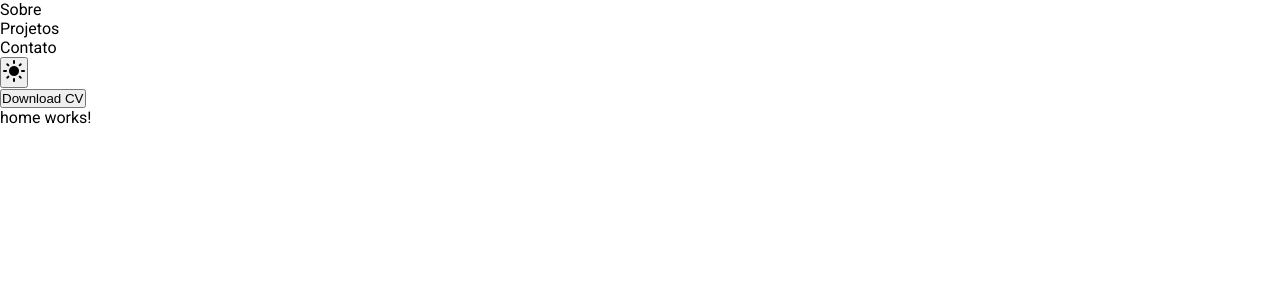
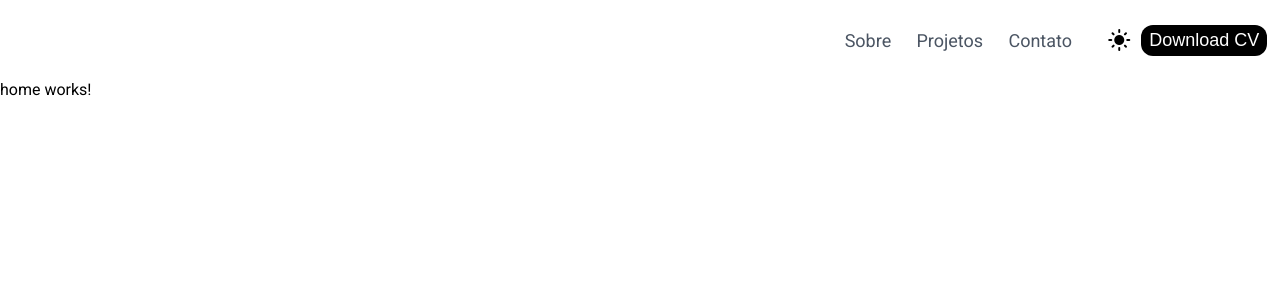
Before and after one commit to henriqtorresl/portifolio, an Angular app: page /home in a window 1280 px wide. Shown: the top 300 px of the page. Built offline with nearby package versions, Linux system fonts and the light colour scheme.

Commit message:
estilização do nav bar finalizada

```diff
--- a/src/app/components/nav-bar/nav-bar.component.html
+++ b/src/app/components/nav-bar/nav-bar.component.html
@@ -17,13 +17,14 @@
         <li>
             Contato
         </li>
-        <li>
-            <button>
+        <li class="botoes">
+            <button class="botao-luz">
                 <mat-icon>light_mode</mat-icon>
             </button>
-        </li>
-        <li>
-            <button>Download CV</button>
+
+            <button class="botao-download">
+                Download CV
+            </button>
         </li>
     </ul>
 </div>
--- a/src/app/components/nav-bar/nav-bar.component.scss
+++ b/src/app/components/nav-bar/nav-bar.component.scss
@@ -1,6 +1,61 @@
 .container-header {
+    width: 100%;
+    height: 10%;
     display: flex;
-    justify-content: space-between;
+    justify-content: end;
+    align-items: center;
+
+    ul {
+        width: 35%;
+        display: flex;
+        justify-content: space-around;
+        align-items: center;
+
+        li {
+            color: #4B5563;
+            cursor: pointer;
+            list-style: none;
+            font-size: 18px;
+        }
+    }
+
+    @media (min-width: 720px) and (max-width: 1200px) {
+        ul {
+            width: 55%;
+        }
+    }
+
+    @media (max-width: 720px) {
+        display: none;
+    }
+}
+
+.botoes {
+    display: flex;
+    justify-content: center;
+    align-items: center;
+
+    button {
+        cursor: pointer;
+        display: flex;
+        justify-content: center;
+        margin-left: 10px;
+        border: none;
+        background-color: #FFFFFF;
+        height: 100%;
+        font-size: 18px;
+    }
+}
+
+.botao-luz {
+
+}
+
+.botao-download {
+    padding: 5px 8px 5px 8px;
+    color: #FFFFFF;
+    background-color: black !important;
+    border-radius: 12px;
 }
 
 .container-mobile {
```
